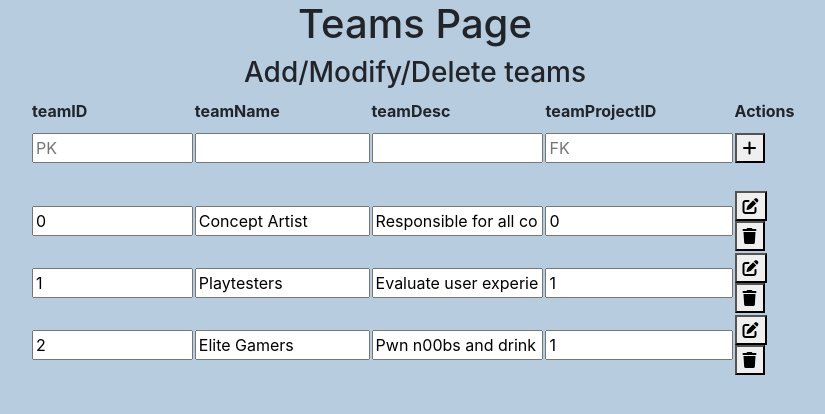
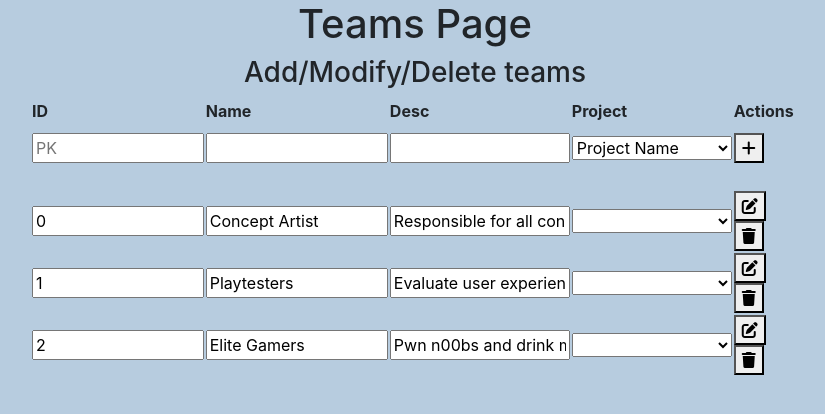
Before and after one commit to BOOSTO/CS340_Final_Project, a Flask app: page /teams in a window 1280 px wide. Shown: the part 56-470 px from the top of the page, without its empty margins (225-1050 px from the left). Run offline with Flask 2, Linux system fonts and the light colour scheme; some libraries are stand-ins or nearby versions.

Commit message:
done for now

```diff
--- a/templates/teams.html
+++ b/templates/teams.html
@@ -4,18 +4,11 @@
 <h1 class="center">Teams Page</h1>
 <h3 class="center">Add/Modify/Delete teams</h3>
 <table id="table-data">
-    <colgroup>
-        <col id="col-grp-id">
-        <col id="col-grp-name">
-        <col id="col-grp-desc">
-        <col id="col-grp-project">
-        <col id="col-grp-act">
-    </colgroup>
     <tr>
-        <th><label>teamID</label></th>
-        <th><label>teamName</label></th>
-        <th><label>teamDesc</label></th>
-        <th><label>teamProjectID</label></th>
+        <th><label>ID</label></th>
+        <th><label>Name</label></th>
+        <th><label>Desc</label></th>
+        <th><label>Project</label></th>
         <th><label>Actions</label></th>
     </tr>
     <tr>
@@ -23,7 +16,15 @@
             <td><input type="text" name="teamID" placeholder="PK" readonly /></td>
             <td><input type="text" name="teamName" /></td>
             <td><input  type="text" name="teamDesc" class="input-desc"/></td>
-            <td><input  type="text" name="teamProjectID" placeholder="FK" readonly/></td>
+            <!-- <td><input  type="input" name="teamProjectID" placeholder="FK" readonly/></td> -->
+            <td>
+                <select name="teamProjectID" id="teamID" size="1" >
+                    <option value="NULL" disabled selected>Project Name</option>
+                    <option value="0">Among Us</option>
+                    <option value="1">Halo</option>
+                    <option value="2">Modern Warfare 2</option>
+                </select>
+            </td>
             <td>
                 <button type="submit" name="action" value="Create"><i class="fa-solid fa-plus"></i></button>
             </td>
@@ -36,7 +37,12 @@
             <td><input type="text" name="teamID" value="{{item['teamID']}}" readonly /></td>
             <td><input type="text" name="teamName" value="{{item['teamName']}}" /></td>
             <td><input type="text" name="teamDesc" value="{{item['teamDesc']}}" /></td>
-            <td><input type="text" name="teamProjectID" value="{{item['teamProjectID']}}" /></td>
+            <td><select name="teamProjectID" id="teamID" size="1" >
+                <option value="{{item['projectID']}}" disabled selected>{{item['projectID']}}</option>
+                <option value="0">Among Us</option>
+                <option value="1">Halo</option>
+                <option value="2">Modern Warfare 2</option>
+            </select></td>
             <td class="col-act">
                 <button type="submit" name="action" value="Update"><i class="fa-solid fa-pen-to-square"></i></button>
                 <button type="submit" name="action" value="Delete"><i class="fa-solid fa-trash"></i></button>
```
